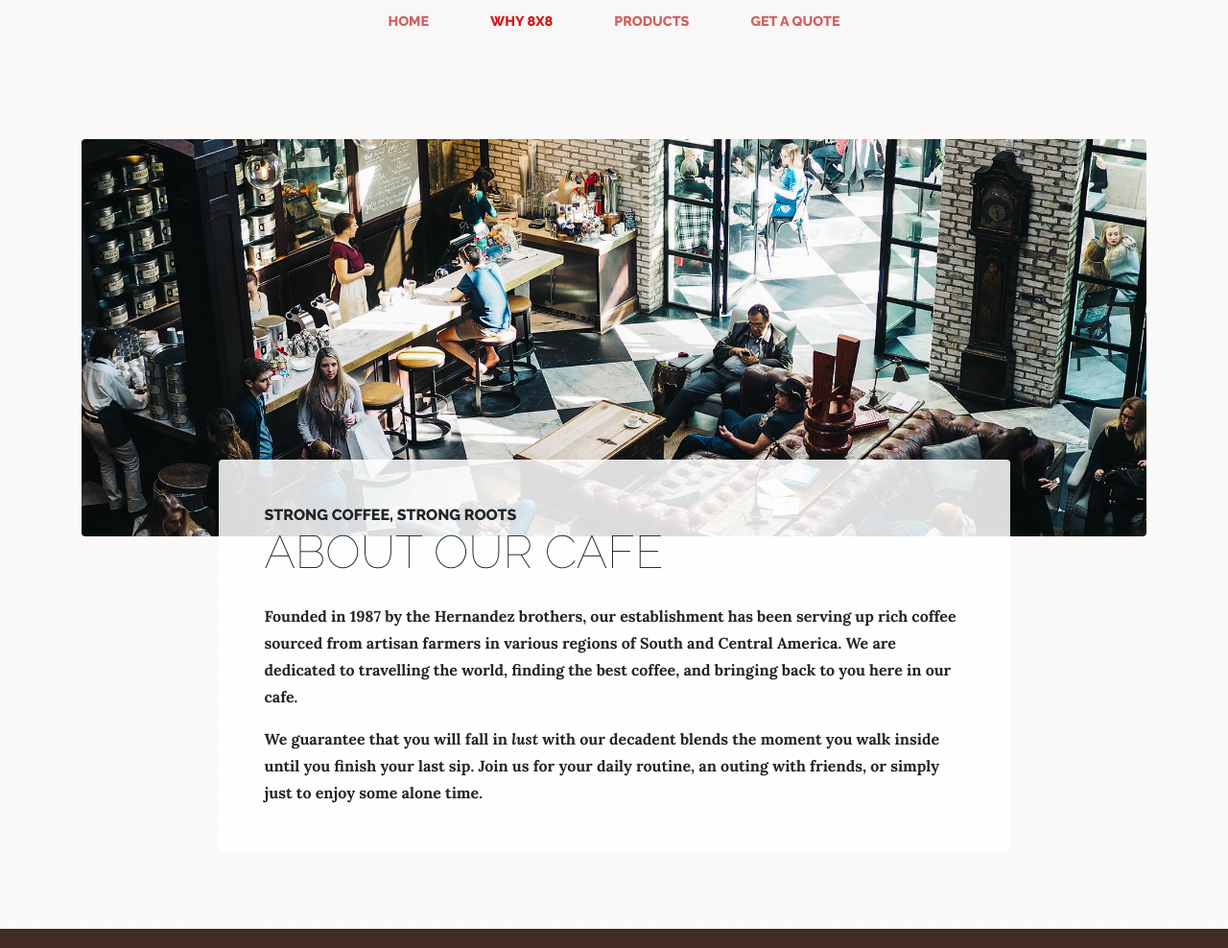
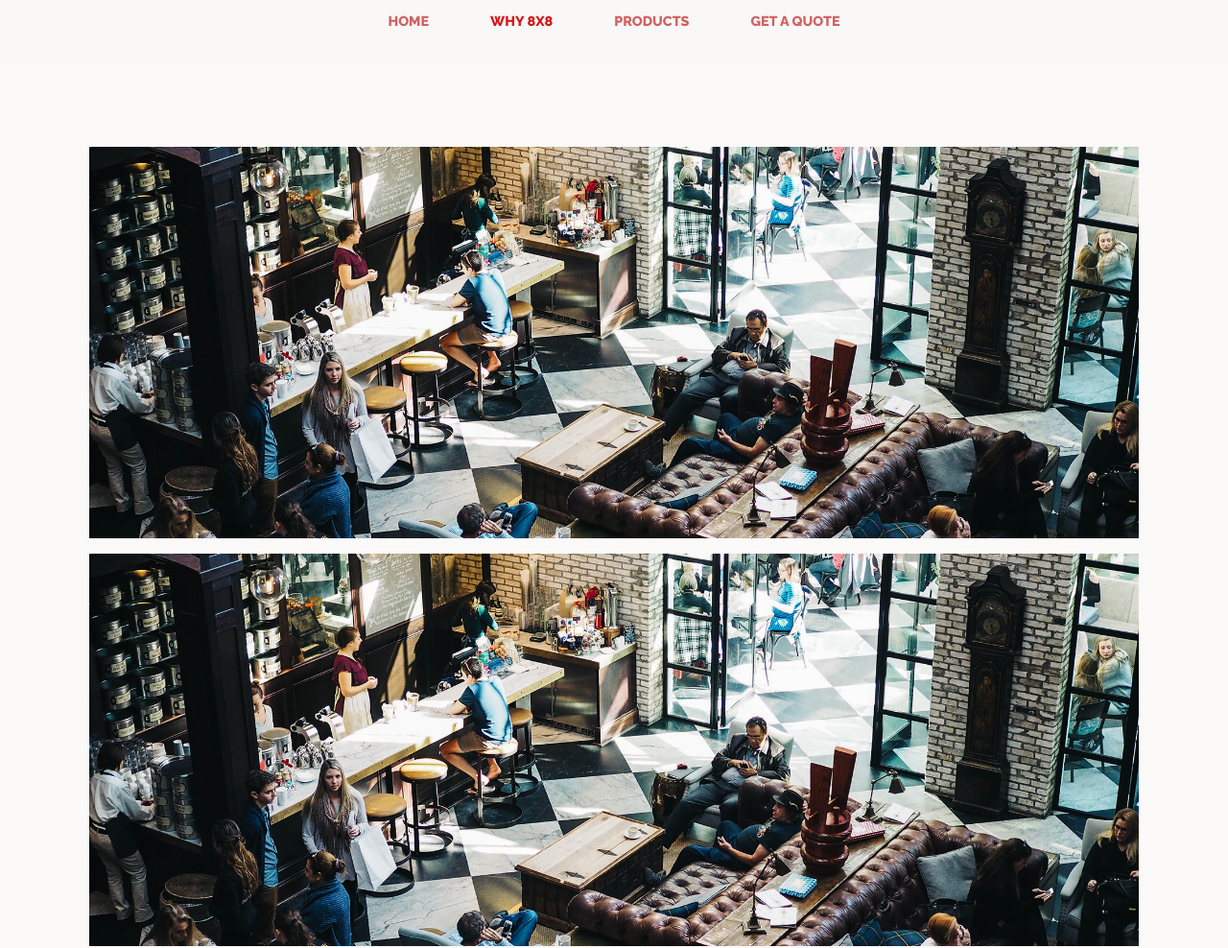
Before and after one commit to gitcrows/website, a website: page about.html in a window 1280 px wide. Shown: the part 247-1235 px from the top of the page at 96% size. Drawn offline with Linux system fonts and the light colour scheme.

Commit message:
image added

```diff
--- a/about.html
+++ b/about.html
@@ -58,17 +58,15 @@
 
   <section class="page-section about-heading">
     <div class="container">
-      <img class="img-fluid rounded about-heading-img mb-3 mb-lg-0" src="img/about.jpg" alt="">
+      <img class="img-fluid rounded about-heading-img mb-3 mb-lg-0 p-2" src="img/about.jpg" alt="">
+      <img class="img-fluid rounded about-heading-img mb-3 mb-lg-0 p-2" src="img/about.jpg" alt="">
+      <img class="img-fluid rounded about-heading-img mb-3 mb-lg-0 p-2" src="img/about.jpg" alt="">
       <div class="about-heading-content">
         <div class="row">
-          <div class="col-xl-9 col-lg-10 mx-auto">
-            <div class="bg-faded rounded p-5">
-              <h2 class="section-heading mb-4">
-                <span class="section-heading-upper">Strong Coffee, Strong Roots</span>
-                <span class="section-heading-lower">About Our Cafe</span>
-              </h2>
-              <p>Founded in 1987 by the Hernandez brothers, our establishment has been serving up rich coffee sourced from artisan farmers in various regions of South and Central America. We are dedicated to travelling the world, finding the best coffee, and bringing back to you here in our cafe.</p>
-              <p class="mb-0">We guarantee that you will fall in <em>lust</em> with our decadent blends the moment you walk inside until you finish your last sip. Join us for your daily routine, an outing with friends, or simply just to enjoy some alone time.</p>
+          <div class="col-xl-9 col-lg-10 mx-auto p-2">
+
+
+
             </div>
           </div>
         </div>
```
